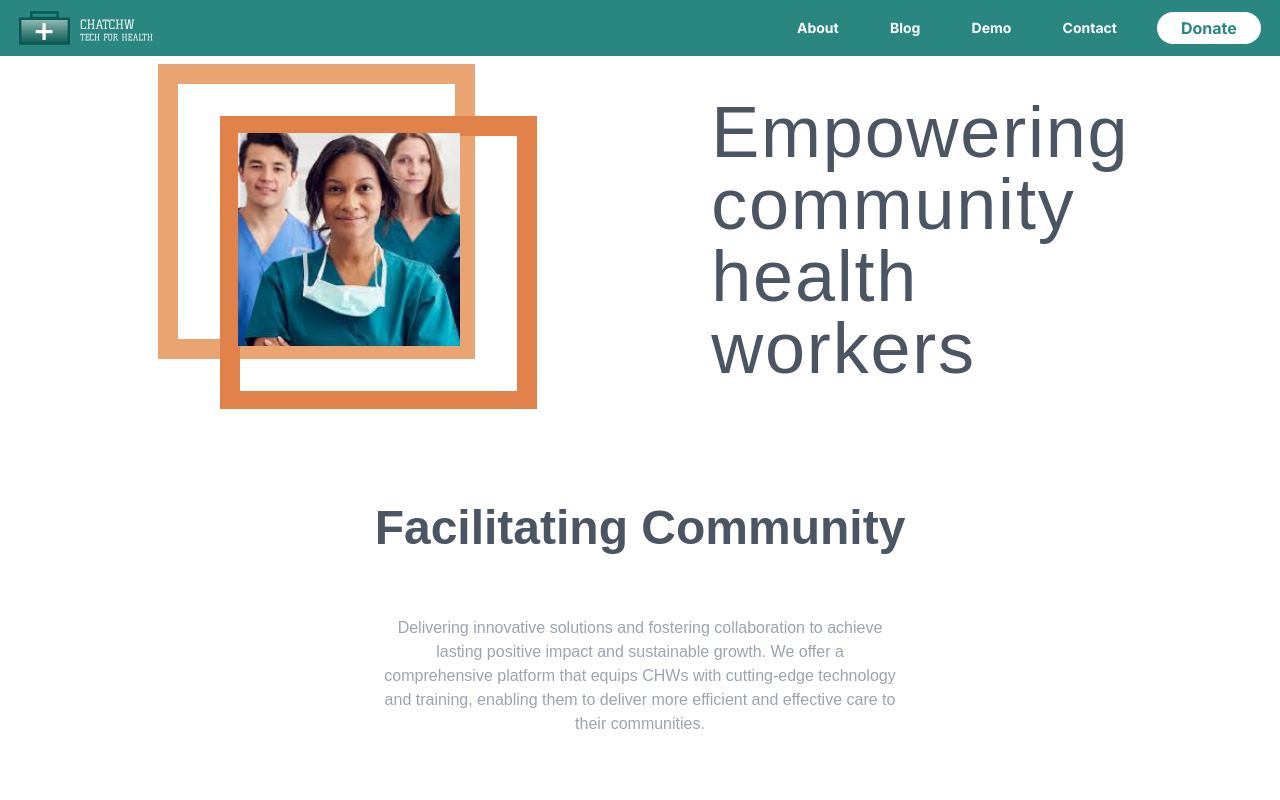
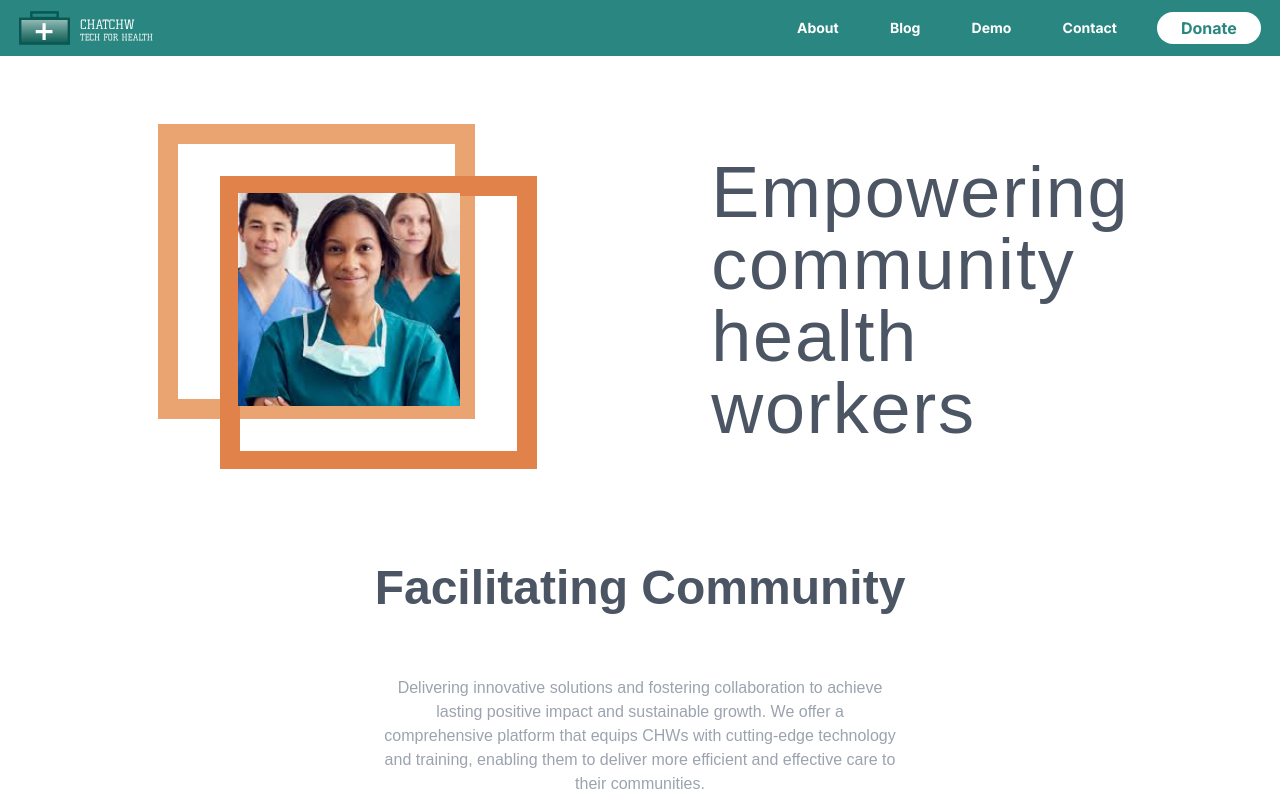
Before and after one commit to SamuelLo1/ChatCHW_Web, a Next.js app: page / in a window 1280 px wide. Shown: the top 800 px of the page. Built offline with nearby package versions, Linux system fonts and the light colour scheme.

Commit message:
Created Space between children and navigation

```diff
--- a/app/(dashboard)/(routes)/about/page.tsx
+++ b/app/(dashboard)/(routes)/about/page.tsx
@@ -3,8 +3,9 @@ import React from 'react'
 const AboutPage = () => {
   return (
     <div>
-        About Page
+        <div>About Page</div>
     </div>
+
   )
 }
 
--- a/app/layout.tsx
+++ b/app/layout.tsx
@@ -21,7 +21,9 @@ export default function RootLayout({
 
       <body className={inter.className}>
        <NavigationBar />
-        {children}
+        <main className="pt-[60px]">
+          {children}
+        </main>
       </body>
     </html>
   )
```
